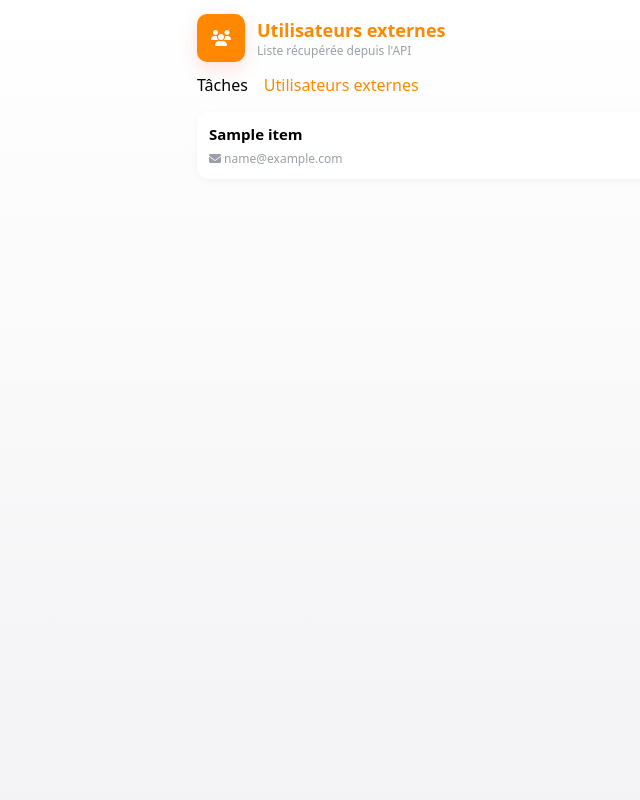
After one commit to w-illdesign/Task-manager, a Django app: page /users/ in a window 1280 px wide. The commit adds this page. Shown: the whole page, without its empty margins (203-843 px from the left). Run offline with Django 5.2, Linux system fonts and the light colour scheme; tables that the repository leaves empty hold one stand-in row (values such as "Sample post"); a database or web service that is not in the repository returns one stand-in record (values such as "Sample title"); data that the repository does not hold is empty.

Commit message:
application terminé

```diff
--- a/tasks/forms.py
+++ b/tasks/forms.py
@@ -4,7 +4,7 @@ from .models import Task
 class TaskForm(forms.ModelForm):
     class Meta:
         model = Task
-        fields = ['title', 'description', 'deadline', 'priority']
+        fields = ['title', 'description', 'deadline']
         widgets = {
             'title': forms.TextInput(attrs={
                 'placeholder': 'Ajouter une tâche...',
--- /dev/null
+++ b/tasks/templates/tasks/users.html
@@ -0,0 +1,65 @@
+<!DOCTYPE html>
+<html lang="fr">
+<head>
+  <meta charset="utf-8" />
+  <meta name="viewport" content="width=device-width, initial-scale=1" />
+  <title>Utilisateurs externes</title>
+  <link rel="stylesheet" href="https://cdnjs.cloudflare.com/ajax/libs/font-awesome/6.5.0/css/all.min.css">
+  <style>
+    :root{
+      --orange: #ff8800;
+      --bg: #f8f7f5;
+      --card: #ffffff;
+      --muted:#9aa0a6;
+      --black: #000000;
+    }
+    html, body {height: 100%;margin: 0;font-family: system-ui, -apple-system, "Segoe UI", Roboto, "Helvetica Neue", Arial, sans-serif;}
+    body {background: linear-gradient(180deg, #fff 0%, #f3f3f5 100%);padding: 14px;box-sizing: border-box;}
+    .app {max-width: 480px;margin: 0 auto;width: 100%;box-sizing: border-box;}
+    header {display: flex;align-items: center;gap: 12px;margin-bottom: 12px;}
+    .logo {width: 48px;height: 48px;border-radius: 10px;background: var(--orange);display: flex;align-items: center;justify-content: center;color: #fff;font-weight: 700;box-shadow: 0 6px 18px rgba(255,78,80,0.18);flex-shrink: 0;}
+    h1 {font-size: 18px;margin: 0;color: var(--orange);}
+    .task {display: flex;align-items: center;justify-content: space-between;padding: 12px;background: var(--card);border-radius: 12px;margin-bottom: 10px;box-shadow: 0 2px 8px rgba(20,20,30,0.04);word-break: break-word;}
+    .left {display: flex;gap: 12px;align-items: center;flex: 1 1 auto;min-width: 0;}
+    .title {font-size: 15px;word-break: break-word;}
+    .meta {font-size: 12px;color: var(--muted);margin-top: 6px;}
+    @media (max-width: 480px) {
+      body {padding: 10px;}
+      .app {padding: 0 6px;}
+      .logo {width: 40px;height: 40px;}
+      h1 {font-size: 16px;}
+      .task {flex-direction: column;align-items: flex-start;gap: 8px;padding: 10px;}
+      .left {gap: 6px;}
+      .title {font-size: 14px;}
+      .meta {font-size: 11px;}
+    }
+  </style>
+</head>
+<body>
+  <div class="app">
+    <header>
+      <div class="logo"><i class="fa-solid fa-users"></i></div>
+      <div>
+        <h1>Utilisateurs externes</h1>
+        <div style="font-size:12px;color:var(--muted)">Liste récupérée depuis l'API</div>
+      </div>
+    </header>
+    <nav style="margin-bottom:16px;display:flex;gap:16px;">
+      <a href="/" style="color:var(--black);text-decoration:none;font-weight:500;">Tâches</a>
+      <a href="/users/" style="color:var(--orange);text-decoration:none;font-weight:500;">Utilisateurs externes</a>
+    </nav>
+    {% for u in api_users %}
+      <div class="task">
+        <div class="left">
+          <div style="display:flex;flex-direction:column;">
+            <div class="title"><strong>{{ u.name }}</strong></div>
+            <div class="meta"><i class="fa-solid fa-envelope"></i> {{ u.email }}</div>
+          </div>
+        </div>
+      </div>
+    {% empty %}
+      <p style="text-align:center;color:var(--muted);">Aucun utilisateur trouvé.</p>
+    {% endfor %}
+  </div>
+</body>
+</html>
--- a/tasks/views.py
+++ b/tasks/views.py
@@ -4,8 +4,7 @@ from .forms import TaskForm
 from django.utils import timezone
 
 def index(request):
-    # tri simple : d'abord non complétées (false) puis priorité (H,M,L) puis deadline asc
-    tasks = Task.objects.all().order_by('completed', 'priority', 'deadline')
+    tasks = Task.objects.all().order_by('completed', 'deadline')
     form = TaskForm()
 
     if request.method == 'POST':
@@ -26,3 +25,34 @@ def delete_task(request, task_id):
     task = get_object_or_404(Task, id=task_id)
     task.delete()
     return redirect('index')
+
+import requests
+def users(request):
+    response = requests.get('https://jsonplaceholder.typicode.com/users')
+    api_users = response.json() if response.status_code == 200 else []
+
+    return render(request, 'tasks/users.html', {
+        'api_users': api_users,
+    })
+
+# API Views (if needed in the future)
+from rest_framework.views import APIView
+from rest_framework.response import Response
+from rest_framework.permissions import AllowAny
+from rest_framework import status
+from .serializers import TaskSerializer
+
+class TaskAPIView(APIView):
+    permission_classes = [AllowAny]
+
+    def get(self, *args, **kwargs):
+        categories = Task.objects.all()
+        serializer = TaskSerializer(categories, many=True)
+        return Response(serializer.data)
+
+    def post(self, request, *args, **kwargs):
+        serializer = TaskSerializer(data=request.data)
+        if serializer.is_valid():
+            serializer.save()
+            return Response(serializer.data, status=status.HTTP_201_CREATED)
+        return Response(serializer.errors, status=status.HTTP_400_BAD_REQUEST)
--- a/todolist/urls.py
+++ b/todolist/urls.py
@@ -1,10 +1,18 @@
 from django.contrib import admin
-from django.urls import path
+from django.urls import path, include
 from tasks import views
+from tasks.views import TaskAPIView
 
 urlpatterns = [
     path('admin/', admin.site.urls),
+
+    # App URLs
     path('', views.index, name='index'),
     path('delete/<int:task_id>/', views.delete_task, name='delete_task'),
     path('toggle/<int:task_id>/', views.toggle_task, name='toggle_task'),
+    path('users/', views.users, name='users'),
+
+    # API URLs
+    path('api-auth/', include('rest_framework.urls')),
+    path('api/', TaskAPIView.as_view()),
 ]
```
Also changed, not shown: tasks/models.py (+1 -9 lines), tasks/serializers.py (added, +15 -0 lines), tasks/templates/tasks/index.html (+7 -9 lines), db.sqlite3, tasks/migrations/0002_remove_task_priority.py (added).
